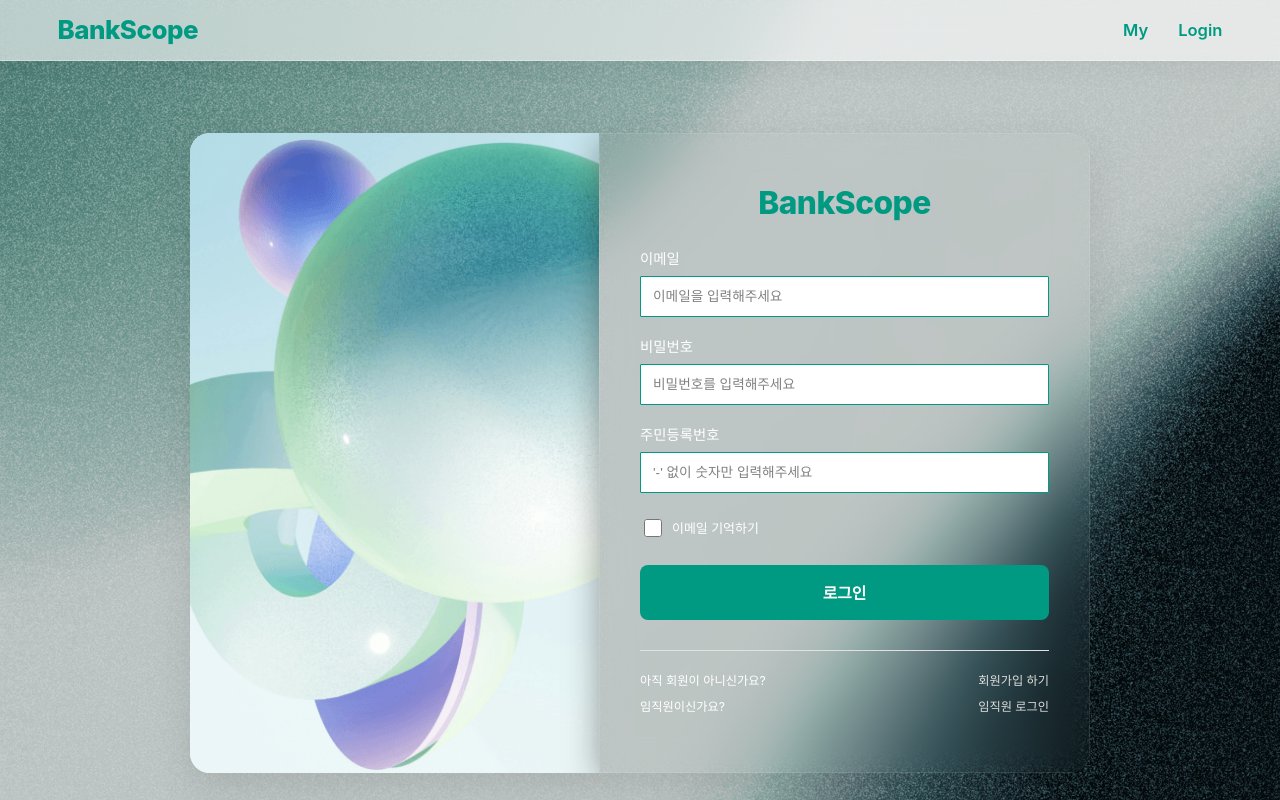
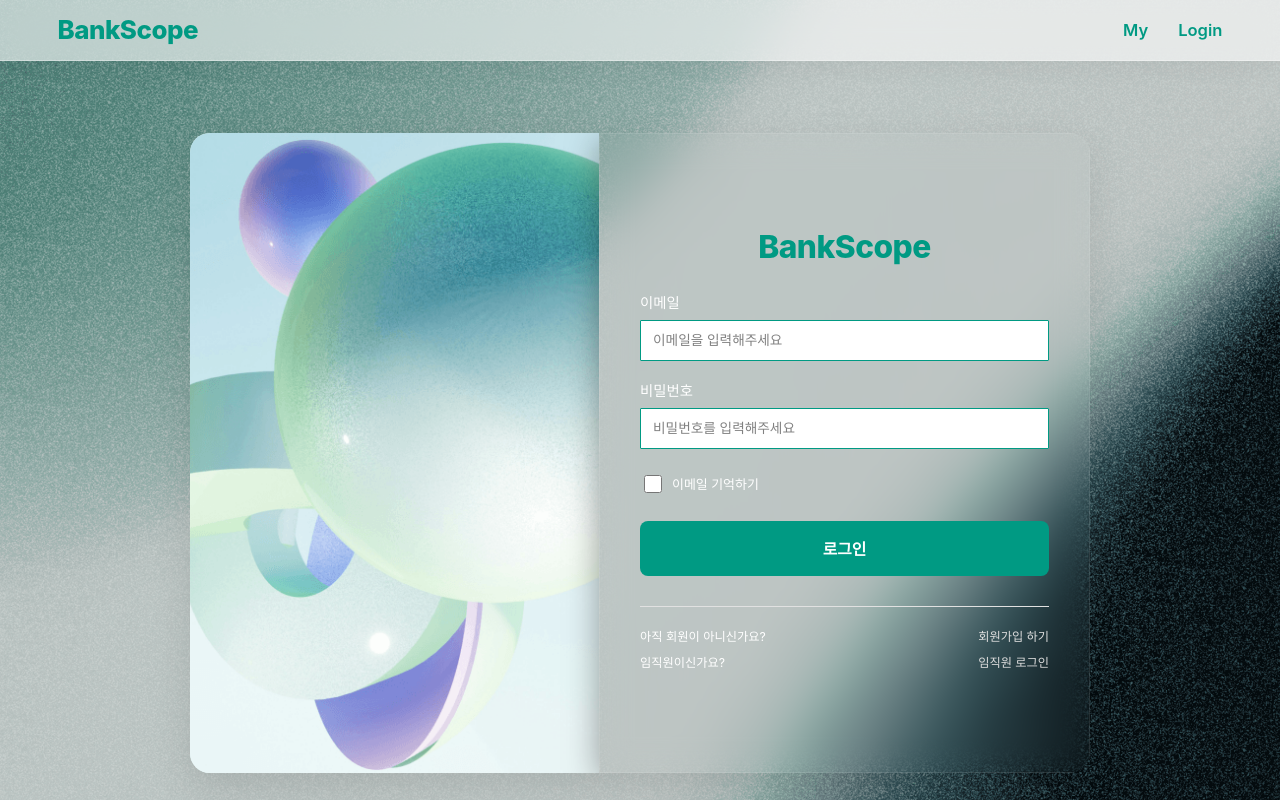
Before and after one commit to silversky621/BankScope, a React (Vite) app in the folder bank-frontend/: page /login in a window 1280 px wide. Shown: the top 800 px of the page. Built offline with nearby package versions, Linux system fonts and the light colour scheme; no server answers.

Commit message:
fix: 웹 로그인에서 주민등록번호 검증 제거
이메일+비밀번호만으로 로그인하도록 변경
주민번호는 키오스크 본인확인 용도로만 사용

```diff
--- a/bank-frontend/src/components/Login/LoginContent.jsx
+++ b/bank-frontend/src/components/Login/LoginContent.jsx
@@ -16,8 +16,7 @@ const LoginContent = () => {
     }
     const [formData, setFormData] = useState({
         email: '',
-        password: '',
-        residentNumber: ''
+        password: ''
     });
     const [rememberEmail, setRememberEmail] = useState(false);
     const navigate = useNavigate();
@@ -51,8 +50,7 @@ const LoginContent = () => {
         try {
             const queryParams = new URLSearchParams({
                 email: formData.email,
-                password: formData.password,
-                residentNumber: formData.residentNumber
+                password: formData.password
             }).toString();
 
             const response = await fetch(`/api/user/login?${queryParams}`, {
@@ -133,20 +131,6 @@ const LoginContent = () => {
                             />
                         </div>
 
-                        <div className={styles.inputGroup}>
-                            <label htmlFor="residentNumber">주민등록번호</label>
-                            <input
-                                type="password"
-                                id="residentNumber"
-                                name="residentNumber"
-                                value={formData.residentNumber}
-                                onChange={handleChange}
-                                placeholder="'-' 없이 숫자만 입력해주세요"
-                                required
-                                maxLength="13"
-                            />
-                        </div>
-
                         <div className={styles.checkboxGroup}>
                             <input
                                 type="checkbox"
```
Also changed, not shown: 2 other files (tests, documents, lock files or other folders).
